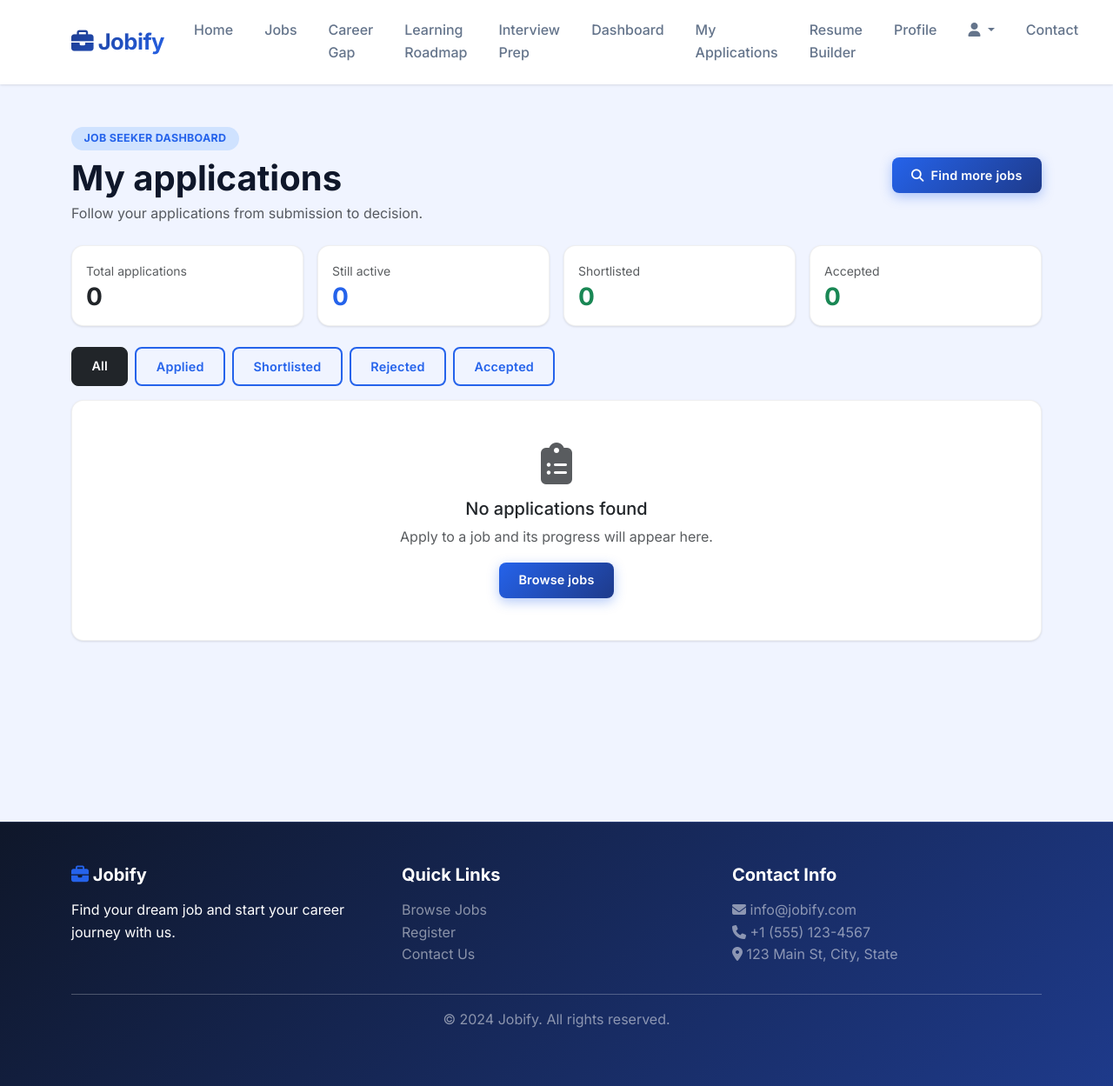
After one commit to harikasangem92-blip/Project_jobify, a Django app: page /applications/ in a window 1280 px wide. The commit adds this page. Shown: the whole page at 87% size. Run offline with Django 4.2, Linux system fonts and the light colour scheme; a user stored in the database is signed in; data comes from the database, SQL or seed files in the repository; both versions use the stored data as it was after the commit; some libraries are stand-ins or nearby versions.

Commit message:
Add career development tools

```diff
--- /dev/null
+++ b/project/jobify/jobs/templates/jobs/application_tracker.html
@@ -0,0 +1,62 @@
+{% extends 'jobs/base.html' %}
+
+{% block title %}My Applications - Jobify{% endblock %}
+
+{% block content %}
+<section class="py-5 min-vh-100">
+    <div class="container">
+        <div class="d-flex flex-column flex-md-row justify-content-between align-items-md-center gap-3 mb-4">
+            <div>
+                <span class="badge bg-primary-subtle text-primary mb-2">JOB SEEKER DASHBOARD</span>
+                <h1 class="fw-bold mb-1">My applications</h1>
+                <p class="text-muted mb-0">Follow your applications from submission to decision.</p>
+            </div>
+            <a href="{% url 'job_list' %}" class="btn btn-primary"><i class="fas fa-search me-2"></i>Find more jobs</a>
+        </div>
+
+        <div class="row g-3 mb-4">
+            <div class="col-6 col-lg-3"><div class="card border-0 shadow-sm h-100"><div class="card-body"><small class="text-muted">Total applications</small><div class="h3 fw-bold mb-0">{{ total_applications }}</div></div></div></div>
+            <div class="col-6 col-lg-3"><div class="card border-0 shadow-sm h-100"><div class="card-body"><small class="text-muted">Still active</small><div class="h3 fw-bold text-primary mb-0">{{ active_applications }}</div></div></div></div>
+            <div class="col-6 col-lg-3"><div class="card border-0 shadow-sm h-100"><div class="card-body"><small class="text-muted">Shortlisted</small><div class="h3 fw-bold text-success mb-0">{{ shortlisted }}</div></div></div></div>
+            <div class="col-6 col-lg-3"><div class="card border-0 shadow-sm h-100"><div class="card-body"><small class="text-muted">Accepted</small><div class="h3 fw-bold text-success mb-0">{{ accepted }}</div></div></div></div>
+        </div>
+
+        <div class="d-flex flex-wrap gap-2 mb-3" role="group" aria-label="Filter applications by status">
+            <a href="{% url 'application_tracker' %}" class="btn {% if not status_filter %}btn-dark{% else %}btn-outline-dark{% endif %}">All</a>
+            {% for value, label in status_choices %}
+            <a href="?status={{ value }}" class="btn {% if status_filter == value %}btn-primary{% else %}btn-outline-primary{% endif %}">{{ label }}</a>
+            {% endfor %}
+        </div>
+
+        <div class="card border-0 shadow-sm">
+            <div class="card-body p-0">
+                {% if applications %}
+                <div class="table-responsive">
+                    <table class="table table-hover align-middle mb-0">
+                        <thead class="table-light"><tr><th class="ps-4">Position</th><th>Company</th><th>Status</th><th>Last updated</th><th class="text-end pe-4">Action</th></tr></thead>
+                        <tbody>
+                        {% for application in applications %}
+                        <tr>
+                            <td class="ps-4"><strong>{{ application.job.title }}</strong><br><small class="text-muted">{{ application.job.location }}</small></td>
+                            <td>{{ application.job.employer.employerprofile.company_name|default:application.job.employer.get_full_name }}</td>
+                            <td>
+                                {% if application.status == 'rejected' %}<span class="badge bg-danger-subtle text-danger">Rejected</span>
+                                {% elif application.status == 'shortlisted' %}<span class="badge bg-success-subtle text-success">Shortlisted</span>
+                                {% elif application.status == 'accepted' %}<span class="badge bg-success text-white">Accepted</span>
+                                {% else %}<span class="badge bg-primary-subtle text-primary">Applied</span>{% endif %}
+                            </td>
+                            <td class="text-muted small">{{ application.updated_at|date:"M d, Y" }}</td>
+                            <td class="text-end pe-4"><a href="{% url 'job_detail' application.job.pk %}" class="btn btn-sm btn-outline-primary">View job</a></td>
+                        </tr>
+                        {% endfor %}
+                        </tbody>
+                    </table>
+                </div>
+                {% else %}
+                <div class="text-center p-5"><i class="fas fa-clipboard-list fa-3x text-muted mb-3"></i><h3 class="h5">No applications found</h3><p class="text-muted">Apply to a job and its progress will appear here.</p><a href="{% url 'job_list' %}" class="btn btn-primary">Browse jobs</a></div>
+                {% endif %}
+            </div>
+        </div>
+    </div>
+</section>
+{% endblock %}
--- a/project/jobify/jobs/templates/jobs/base.html
+++ b/project/jobify/jobs/templates/jobs/base.html
@@ -31,10 +31,22 @@
                     <li class="nav-item">
                         <a class="nav-link" href="{% url 'skill_gap' %}">Career Gap</a>
                     </li>
+                    <li class="nav-item">
+                        <a class="nav-link" href="{% url 'learning_roadmap' %}">Learning Roadmap</a>
+                    </li>
+                    <li class="nav-item">
+                        <a class="nav-link" href="{% url 'interview_preparation' %}">Interview Prep</a>
+                    </li>
                     {% if user.is_authenticated %}
                         {% if user.role == 'job_seeker' %}
                             <li class="nav-item">
                                 <a class="nav-link" href="{% url 'job_seeker_dashboard' %}">Dashboard</a>
+                            </li>
+                            <li class="nav-item">
+                                <a class="nav-link" href="{% url 'application_tracker' %}">My Applications</a>
+                            </li>
+                            <li class="nav-item">
+                                <a class="nav-link" href="{% url 'resume_builder' %}">Resume Builder</a>
                             </li>
                             <li class="nav-item">
                                 <a class="nav-link" href="{% url 'job_seeker_profile_edit' %}">Profile</a>
--- a/project/jobify/jobs/templates/jobs/skill_gap.html
+++ b/project/jobify/jobs/templates/jobs/skill_gap.html
@@ -34,6 +34,7 @@
                             </div>
                             <button type="submit" class="btn btn-primary w-100"><i class="fas fa-chart-line me-2"></i>Check my gap</button>
                         </form>
+                        <a href="{% url 'learning_roadmap' %}" class="btn btn-outline-primary w-100 mt-2"><i class="fas fa-road me-2"></i>Build my learning roadmap</a>
                     </div>
                 </div>
             </div>
--- a/project/jobify/jobs/urls.py
+++ b/project/jobify/jobs/urls.py
@@ -14,9 +14,13 @@ urlpatterns = [
     path('jobs/', views.job_list, name='job_list'),
     path('jobs/<int:pk>/', views.job_detail, name='job_detail'),
     path('skill-gap/', views.skill_gap, name='skill_gap'),
+    path('learning-roadmap/', views.learning_roadmap, name='learning_roadmap'),
+    path('resume-builder/', views.resume_builder, name='resume_builder'),
+    path('interview-preparation/', views.interview_preparation, name='interview_preparation'),
 
     # Job Seeker Dashboard
     path('dashboard/job-seeker/', views.job_seeker_dashboard, name='job_seeker_dashboard'),
+    path('applications/', views.application_tracker, name='application_tracker'),
     path('dashboard/job-seeker/profile/edit/', views.job_seeker_profile_edit, name='job_seeker_profile_edit'),
     path('jobs/<int:pk>/apply/', views.apply_job, name='apply_job'),
     path('applications/<int:pk>/withdraw/', views.withdraw_application, name='withdraw_application'),
--- a/project/jobify/jobs/views.py
+++ b/project/jobify/jobs/views.py
@@ -16,7 +16,7 @@ from .forms import (
     JobSeekerRegistrationForm, EmployerRegistrationForm,
     JobForm, JobApplicationForm, JobSearchForm,
     JobSeekerProfileForm, EmployerProfileForm, ContactForm,
-    CustomUserChangeForm, SkillGapForm
+    CustomUserChangeForm, SkillGapForm, ResumeBuilderForm
 )
 from .models import JobRole
 
@@ -253,6 +253,112 @@ def skill_gap(request):
     return render(request, 'jobs/skill_gap.html', {'form': form, 'results': results})
 
 
+def learning_roadmap(request):
+    """Create a phased learning plan from a user's skills and target role."""
+    initial = {}
+    if request.user.is_authenticated and request.user.role == 'job_seeker':
+        profile = getattr(request.user, 'job_seeker_profile', None)
+        if profile and profile.skills:
+            initial['skills'] = profile.skills
+
+    form = SkillGapForm(request.POST or None, initial=initial if request.method == 'GET' else None)
+    roadmap = None
+
+    if request.method == 'POST' and form.is_valid():
+        current_skills = {
+            skill.strip().lower()
+            for skill in form.cleaned_data['skills'].split(',')
+            if skill.strip()
+        }
+        job_role = form.cleaned_data['job_role']
+        required_skills = [
+            skill.strip()
+            for skill in job_role.required_skills.split(',')
+            if skill.strip()
+        ]
+        missing = [skill for skill in required_skills if skill.lower() not in current_skills]
+        phase_count = max(1, min(3, len(missing)))
+        phases = [missing[index::phase_count] for index in range(phase_count)]
+        phase_titles = ['Foundation', 'Build and practice', 'Job-ready polish']
+        phase_descriptions = [
+            'Learn the core concepts and vocabulary for your target role.',
+            'Build a small project that proves you can use these skills together.',
+            'Turn your work into evidence with a portfolio, resume updates, and interview practice.',
+        ]
+        roadmap = {
+            'job_role': job_role,
+            'current_count': len(required_skills) - len(missing),
+            'total_count': len(required_skills),
+            'percent': round(((len(required_skills) - len(missing)) / len(required_skills)) * 100) if required_skills else 0,
+            'phases': [
+                {
+                    'number': index + 1,
+                    'title': phase_titles[index],
+                    'description': phase_descriptions[index],
+                    'skills': skills,
+                }
+                for index, skills in enumerate(phases)
+            ],
+        }
+
+    return render(request, 'jobs/learning_roadmap.html', {'form': form, 'roadmap': roadmap})
+
+
+@login_required(login_url='login')
+def resume_builder(request):
+    """Save and preview a structured resume for a job seeker."""
+    if request.user.role != 'job_seeker':
+        messages.error(request, 'Only job seekers can build a resume.')
+        return redirect('home')
+    profile, _ = JobSeekerProfile.objects.get_or_create(user=request.user)
+    if request.method == 'POST':
+        form = ResumeBuilderForm(request.POST, instance=profile)
+        if form.is_valid():
+            form.save()
+            messages.success(request, 'Resume draft saved successfully.')
+            return redirect('resume_builder')
+    else:
+        form = ResumeBuilderForm(instance=profile)
+    return render(request, 'jobs/resume_builder.html', {'form': form, 'profile': profile})
+
+
+INTERVIEW_QUESTIONS = {
+    'technical': [
+        ('Explain a project you built and the decisions you made.', 'Use the problem, your approach, the tools, and a measurable result.'),
+        ('How do you debug a problem you have not seen before?', 'Describe how you reproduce it, isolate the cause, test a fix, and document the result.'),
+        ('How do you keep your technical skills current?', 'Mention a learning habit and show how you apply it in projects or work.'),
+    ],
+    'behavioral': [
+        ('Tell me about yourself.', 'Connect your experience, strongest skills, and the role you want next.'),
+        ('Tell me about a time something went wrong.', 'Use STAR: situation, task, action, result. Focus on what you learned.'),
+        ('How do you handle competing priorities?', 'Explain how you clarify impact, agree on deadlines, and communicate trade-offs.'),
+    ],
+}
+
+
+@login_required(login_url='login')
+def interview_preparation(request):
+    """Create role-specific interview practice prompts."""
+    if request.user.role != 'job_seeker':
+        messages.error(request, 'Only job seekers can use interview preparation.')
+        return redirect('home')
+    role_id = request.GET.get('role') or request.POST.get('role')
+    selected_role = JobRole.objects.filter(pk=role_id).first() if role_id else None
+    questions = []
+    if selected_role:
+        questions = [
+            (f'Which {skill.strip()} concepts would you use in this role?', 'Explain one example from your experience or a small project.')
+            for skill in selected_role.required_skills.split(',')[:4]
+            if skill.strip()
+        ]
+    questions += INTERVIEW_QUESTIONS['technical'] + INTERVIEW_QUESTIONS['behavioral']
+    return render(request, 'jobs/interview_preparation.html', {
+        'roles': JobRole.objects.order_by('title'),
+        'selected_role': selected_role,
+        'questions': questions,
+    })
+
+
 # ==================== Job Seeker Dashboard Views ====================
 
 @login_required(login_url='login')
@@ -327,6 +433,36 @@ def job_seeker_dashboard(request):
         'reminders': reminders,
     }
     return render(request, 'jobs/job_seeker_dashboard.html', context)
+
+
+@login_required(login_url='login')
+def application_tracker(request):
+    """Show a job seeker's applications with status filters and totals."""
+    if request.user.role != 'job_seeker':
+        messages.error(request, 'Only job seekers can view application tracking.')
+        return redirect('home')
+
+    applications = JobApplication.objects.filter(
+        applicant=request.user
+    ).select_related('job', 'job__employer').order_by('-updated_at')
+    status_filter = request.GET.get('status', '').strip()
+    valid_statuses = dict(JobApplication.APPLICATION_STATUS_CHOICES)
+    if status_filter in valid_statuses:
+        applications = applications.filter(status=status_filter)
+    else:
+        status_filter = ''
+
+    all_applications = JobApplication.objects.filter(applicant=request.user)
+    context = {
+        'applications': applications,
+        'status_filter': status_filter,
+        'status_choices': JobApplication.APPLICATION_STATUS_CHOICES,
+        'total_applications': all_applications.count(),
+        'active_applications': all_applications.exclude(status='rejected').count(),
+        'shortlisted': all_applications.filter(status='shortlisted').count(),
+        'accepted': all_applications.filter(status='accepted').count(),
+    }
+    return render(request, 'jobs/application_tracker.html', context)
 
 
 @login_required(login_url='login')
```
Also changed, not shown: project/jobify/jobs/admin.py (+12 -0 lines), project/jobify/jobs/forms.py (+20 -0 lines), project/jobify/jobs/models.py (+8 -0 lines), project/jobify/jobs/templates/jobs/interview_preparation.html (added, +5 -0 lines), project/jobify/jobs/templates/jobs/job_seeker_dashboard.html (+13 -0 lines), project/jobify/jobs/templates/jobs/learning_roadmap.html (added, +53 -0 lines), project/jobify/jobs/templates/jobs/resume_builder.html (added, +7 -0 lines), project/jobify/db.sqlite3, project/jobify/jobs/migrations/0005_resume_builder_fields.py (added).
